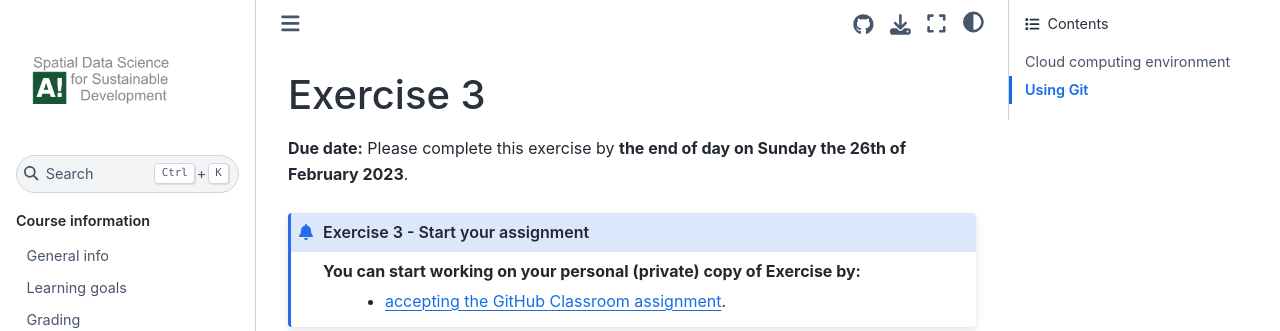
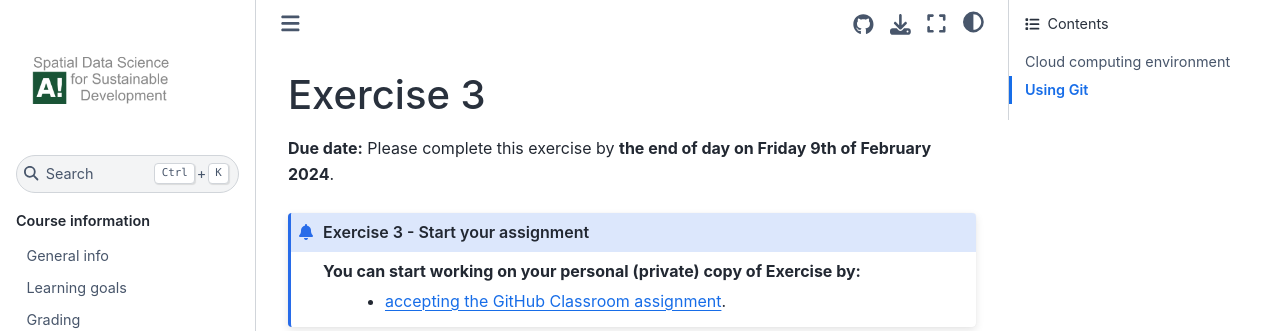
Before and after one commit to AaltoGIS/Sustainability-GIS, a Sphinx documentation site: the page built from source/lessons/L3/exercise-3.rst, in a window 1280 px wide and 1076 px high. Shown: the top 331 px of the window. Built offline with Sphinx 7.4.7 and the Sphinx Book theme 1.1.4, drawn with Linux system fonts in a browser that asks for light colours; pages that are not in the unit, such as notebooks, are missing from menus.

Commit message:
Add Exercise 3

```diff
--- a/source/lessons/L3/exercise-3.rst
+++ b/source/lessons/L3/exercise-3.rst
@@ -1,12 +1,12 @@
 Exercise 3
 ==========
 
-**Due date:** Please complete this exercise by **the end of day on Sunday the 26th of February 2023**.
+**Due date:** Please complete this exercise by **the end of day on Friday 9th of February 2024**.
 
 .. admonition:: Exercise 3 - Start your assignment
 
     You can start working on your personal (private) copy of Exercise by:
-      - `accepting the GitHub Classroom assignment <https://classroom.github.com/a/VZzJ06DE>`__.
+      - `accepting the GitHub Classroom assignment <https://classroom.github.com/a/X8s5P9VH>`__.
 
 Notice that if you are using GitHub Classroom for the first time, it might ask from you a permission to verify your GitHub identity. In such case, choose "Authorize GitHub Classroom".
 
```
